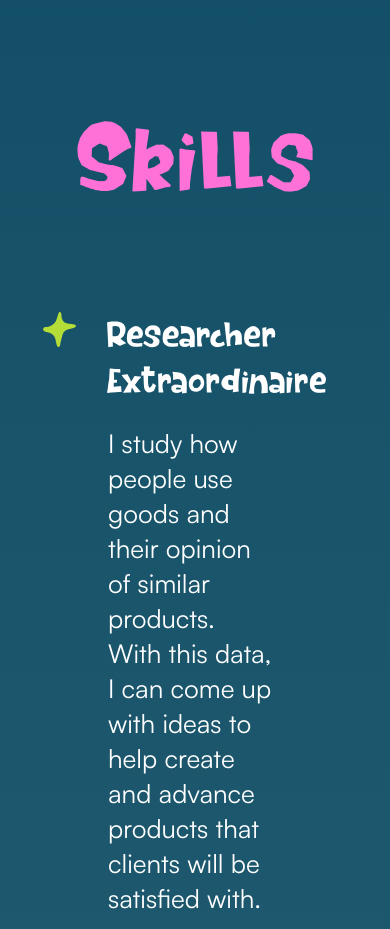
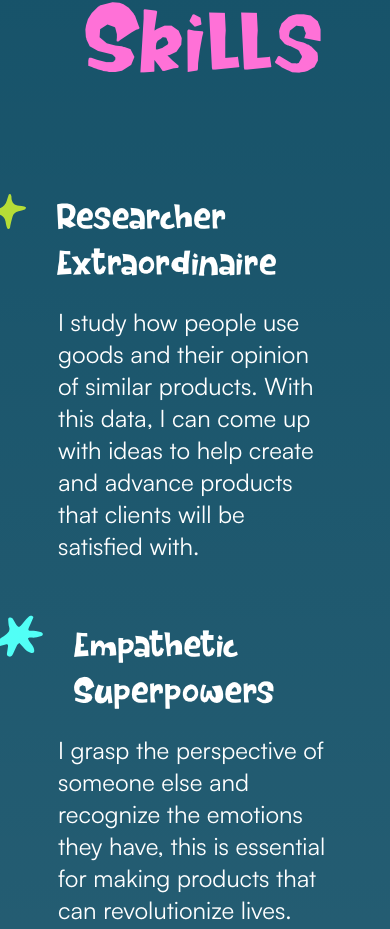
Before and after one commit to morgsrooks/UX_UI_HW_18, a plain HTML site: page index.html in a window 390 px wide. Shown: the part 1763-2692 px from the top of the page. Drawn offline with Linux system fonts and the light colour scheme.

Commit message:
CSS Changes

```diff
--- a/style.css
+++ b/style.css
@@ -28,8 +28,8 @@
 /* Background Gradient */
 
 body {
-    width: auto;
-    background: linear-gradient(180deg, #00425B 1.04%, rgba(0, 66, 91, 0.83) 10.83%, rgba(0, 66, 91, 0) 60%);
+    width: 100%;
+    background: linear-gradient(180deg, #00425B 1.04%, rgba(0, 66, 91, 0.83) 30.83%, rgba(0, 66, 91, 0) 60%);
     background-repeat: no-repeat;
 }
 
@@ -428,14 +428,14 @@ filter: drop-shadow(-3px -1px 9px rgba(0, 66, 91, 0.2));
 
 .main-content {
     flex: 1;
-    padding-left: 100px;
-    padding-right: 100px;
+    padding-left: 50px;
+    padding-right: 50px;
   }
 
 .analytical {
     flex: 1;
-    padding-left: 100px;
-    padding-right: 100px;
+    padding-left: 50px;
+    padding-right: 50px;
   }
 
 .icons {
@@ -542,13 +542,13 @@ filter: drop-shadow(-3px -1px 9px rgba(0, 66, 91, 0.2));
         transform: rotate(3deg);
     }
     body {
-        width: auto;
+        width: 100%;
         background: linear-gradient(180deg, #00425B 1.04%, rgba(0, 66, 91, 0.83) 50.83%, rgba(0, 66, 91, 0) 60%);
         background-repeat: no-repeat;
     }
     p {
         max-width: 95%;
-        font-size: 26px;
+        font-size: 24px;
         color: #FFFFFF;
         z-index: 99;
     }
@@ -559,4 +559,8 @@ filter: drop-shadow(-3px -1px 9px rgba(0, 66, 91, 0.2));
         left: -90px;
         top: 400px;
         }
+        body {
+            overflow-x: hidden !important;
+        }
+
     }
```
